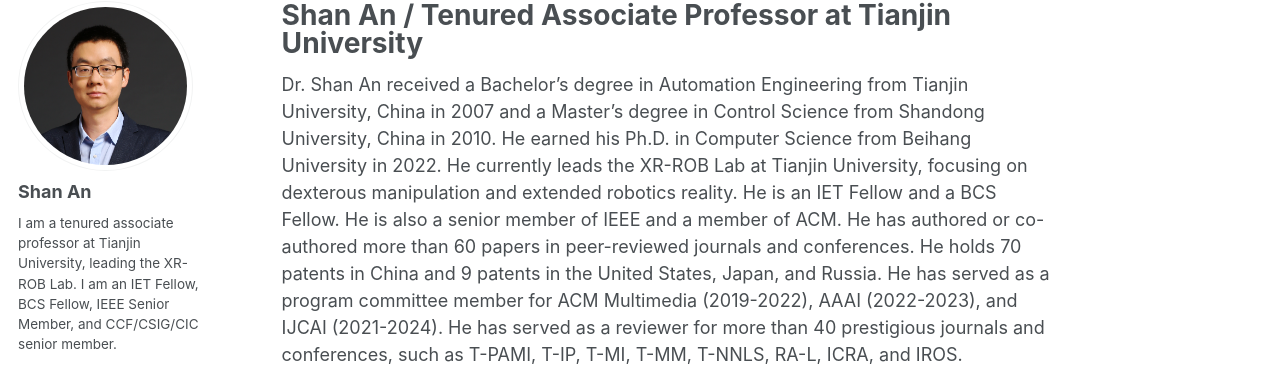
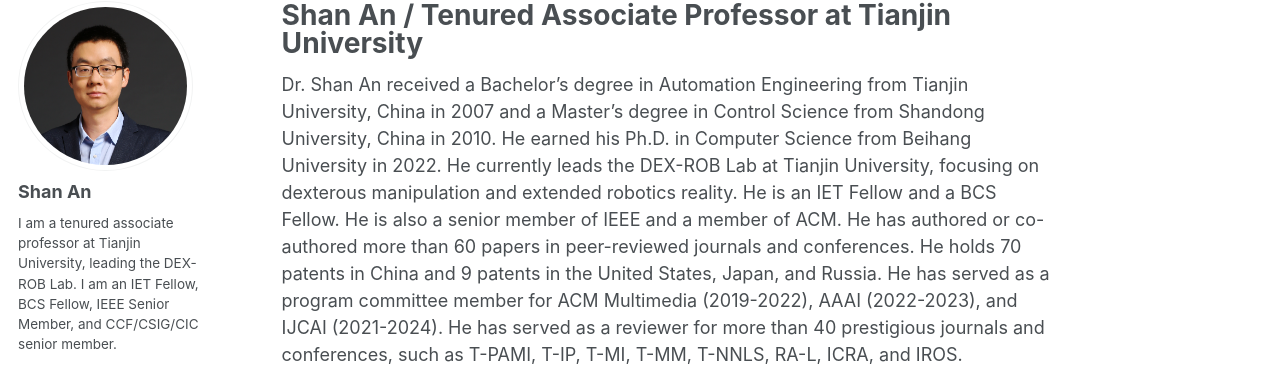
Before and after one commit to anshan-XR-ROB/anshan-XR-ROB.github.io, a Jekyll site: the page built from _pages/about.md, in a window 1280 px wide and 900 px high. Shown: the part 117-483 px from the top of the window. Built offline with Jekyll 4.4.1, drawn with Linux system fonts in a browser that asks for light colours; some web fonts are replaced.

Commit message:
update lab name to DEX-ROB Lab

```diff
--- a/_config.yml
+++ b/_config.yml
@@ -82,7 +82,7 @@
 author:
   name             : "Shan An"
   avatar           : "profile.png"
-  bio              : "I am a tenured associate professor at Tianjin University, leading the XR-ROB Lab. I am an IET Fellow, BCS Fellow, IEEE Senior Member, and CCF/CSIG/CIC senior member."
+  bio              : "I am a tenured associate professor at Tianjin University, leading the DEX-ROB Lab. I am an IET Fellow, BCS Fellow, IEEE Senior Member, and CCF/CSIG/CIC senior member."
   location         : "Beijing, China"
   employer         : "Tianjin University"
   pubmed           :
--- a/_pages/about.md
+++ b/_pages/about.md
@@ -8,7 +8,7 @@
   - /about.html
 ---
 
-Dr. Shan An received a Bachelor's degree in Automation Engineering from Tianjin University, China in 2007 and a Master's degree in Control Science from Shandong University, China in 2010. He earned his Ph.D. in Computer Science from Beihang University in 2022. He currently leads the XR-ROB Lab at Tianjin University, focusing on dexterous manipulation and extended robotics reality. He is an IET Fellow and a BCS Fellow. He is also a senior member of IEEE and a member of ACM. He has authored or co-authored more than 60 papers in peer-reviewed journals and conferences. He holds 70 patents in China and 9 patents in the United States, Japan, and Russia. He has served as a program committee member for ACM Multimedia (2019-2022), AAAI (2022-2023), and IJCAI (2021-2024). He has served as a reviewer for more than 40 prestigious journals and conferences, such as T-PAMI, T-IP, T-MI, T-MM, T-NNLS, RA-L, ICRA, and IROS.
+Dr. Shan An received a Bachelor's degree in Automation Engineering from Tianjin University, China in 2007 and a Master's degree in Control Science from Shandong University, China in 2010. He earned his Ph.D. in Computer Science from Beihang University in 2022. He currently leads the DEX-ROB Lab at Tianjin University, focusing on dexterous manipulation and extended robotics reality. He is an IET Fellow and a BCS Fellow. He is also a senior member of IEEE and a member of ACM. He has authored or co-authored more than 60 papers in peer-reviewed journals and conferences. He holds 70 patents in China and 9 patents in the United States, Japan, and Russia. He has served as a program committee member for ACM Multimedia (2019-2022), AAAI (2022-2023), and IJCAI (2021-2024). He has served as a reviewer for more than 40 prestigious journals and conferences, such as T-PAMI, T-IP, T-MI, T-MM, T-NNLS, RA-L, ICRA, and IROS.
 
 Current Research Interests
 ======
```
